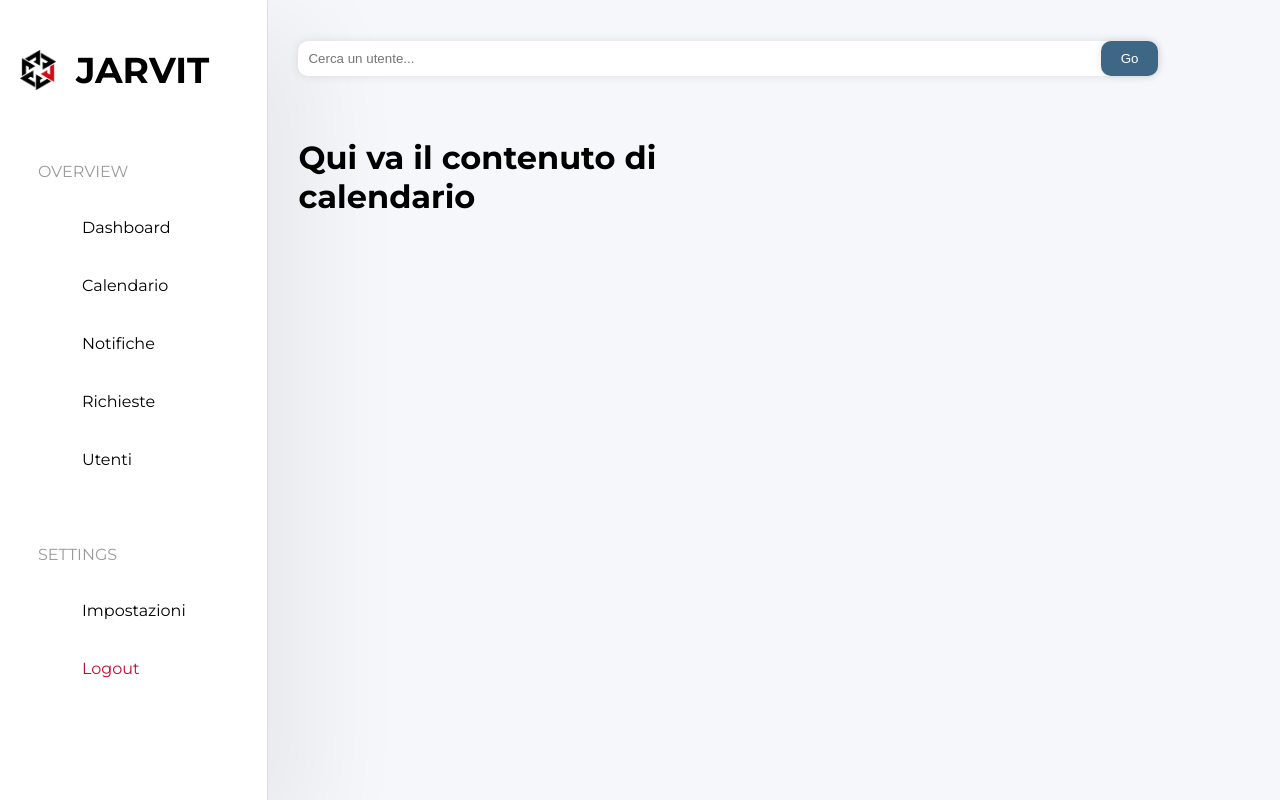
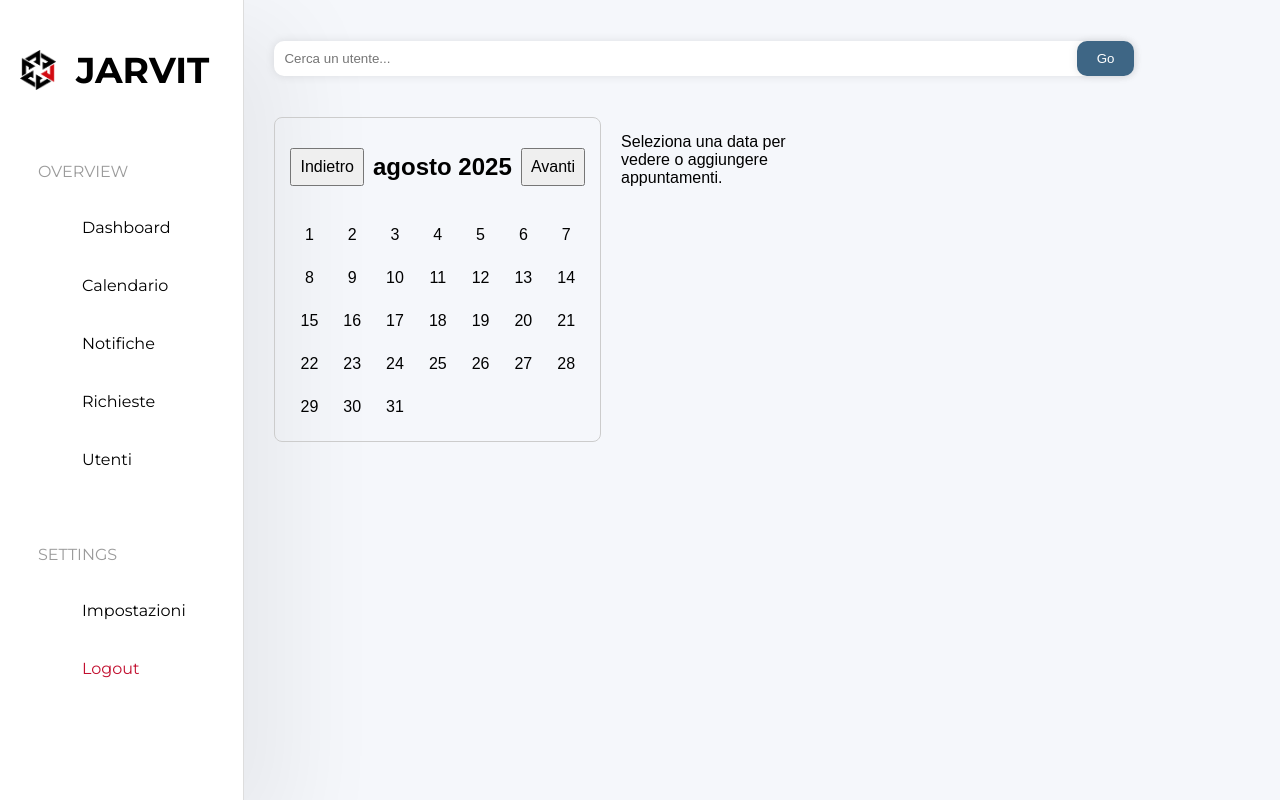
Before and after one commit to bryanuppolo-del/my-app, a SvelteKit app: page /dashboard_adr/calendar in a window 1280 px wide. Built offline with nearby package versions, Linux system fonts and the light colour scheme; some icons are missing.

Commit message:
calendarpage

```diff
--- /dev/null
+++ b/src/lib/components/calendarPage.svelte
@@ -0,0 +1,218 @@
+<script lang="ts">
+    import { onMount } from "svelte";
+
+    type Appointment = {
+        user: string;
+        text: string;
+        time: string;
+    };
+
+    type AppointmentMap = Record<string, Appointment[]>;
+
+    let appointments: AppointmentMap = {};
+    let selectedDate: string = "";
+
+    // --- Variabili per il form ---
+    let newUser = "";
+    let newText = "";
+    let newTime = "";
+
+    // --- Variabili reattive per il calendario ---
+    let currentYear = new Date().getFullYear();
+    let currentMonth = new Date().getMonth(); // 0-11
+    let daysInMonth: number[] = [];
+
+    const STORAGE_KEY = "appointments";
+
+    // --- Blocco Reattivo per aggiornare i giorni del mese ---
+    $: {
+        const date = new Date(currentYear, currentMonth + 1, 0);
+        const totalDays = date.getDate();
+        daysInMonth = Array.from({ length: totalDays }, (_, i) => i + 1);
+    }
+
+    onMount(() => {
+        loadAppointments();
+    });
+
+    function loadAppointments() {
+        const stored = localStorage.getItem(STORAGE_KEY);
+        if (stored) {
+            appointments = JSON.parse(stored);
+        }
+    }
+
+    function saveAppointments() {
+        localStorage.setItem(STORAGE_KEY, JSON.stringify(appointments));
+    }
+
+    function selectDay(day: number) {
+        // CORREZIONE: Usa currentYear e currentMonth
+        selectedDate = `${currentYear}-${String(currentMonth + 1).padStart(2, "0")}-${String(day).padStart(2, "0")}`;
+    }
+
+    function getAppointments(date: string): Appointment[] {
+        return appointments[date] ?? [];
+    }
+
+    function addAppointment() {
+        if (!selectedDate) {
+            alert("Seleziona una data prima");
+            return;
+        }
+        if (!newUser || !newText || !newTime) {
+            alert("Compila tutti i campi");
+            return;
+        }
+
+        const appt: Appointment = {
+            user: newUser,
+            text: newText,
+            time: newTime
+        };
+
+        if (!appointments[selectedDate]) {
+            appointments[selectedDate] = [];
+        }
+        appointments[selectedDate].push(appt);
+        appointments = appointments; // Forza l'aggiornamento della UI
+        saveAppointments();
+
+        newUser = "";
+        newText = "";
+        newTime = "";
+    }
+
+    function prevMonth() {
+        currentMonth--;
+        if (currentMonth < 0) {
+            currentMonth = 11;
+            currentYear--;
+        }
+        selectedDate = ''; // Deseleziona la data quando cambi mese
+    }
+
+    function nextMonth() {
+        currentMonth++;
+        if (currentMonth > 11) {
+            currentMonth = 0;
+            currentYear++;
+        }
+        selectedDate = ''; // Deseleziona la data quando cambi mese
+    }
+</script>
+
+<div class="container">
+    <div class="calendar">
+        <div class="calendar-header">
+            <button on:click={prevMonth}>Indietro</button>
+            <h2>{new Date(currentYear, currentMonth).toLocaleString("it-IT", {month: "long"})} {currentYear}</h2>
+            <button on:click={nextMonth}>Avanti</button>
+        </div>
+
+        <div class="days">
+            {#each daysInMonth as day}
+                <!-- svelte-ignore a11y_click_events_have_key_events -->
+                <!-- svelte-ignore a11y_no_static_element_interactions -->
+                <div
+                    class="day"
+                    class:active={selectedDate === `${currentYear}-${String(currentMonth + 1).padStart(2, '0')}-${String(day).padStart(2, '0')}`}
+                    on:click={() => selectDay(day)}
+                >
+                    {day}
+                </div>
+            {/each}
+        </div>
+    </div>
+
+    <div class="events">
+        {#if selectedDate}
+            <h3>Appuntamenti del {selectedDate}</h3>
+
+            <div class="appointment-list">
+                {#if getAppointments(selectedDate).length > 0}
+                    {#each getAppointments(selectedDate) as ev}
+                        <div class="event">
+                            <strong>{ev.time} - {ev.user}</strong><br>
+                            <span>{ev.text}</span>
+                        </div>
+                    {/each}
+                {:else}
+                    <p>Nessun appuntamento per questa data.</p>
+                {/if}
+            </div>
+
+            <div class="form">
+                <h4>Aggiungi nuovo appuntamento</h4>
+                <input type="time" bind:value={newTime} required>
+                <input type="text" placeholder="Utente" bind:value={newUser} required>
+                <textarea bind:value={newText} placeholder="Descrizione" required></textarea>
+                <button on:click={addAppointment}>Salva</button>
+            </div>
+        {:else}
+            <p>Seleziona una data per vedere o aggiungere appuntamenti.</p>
+        {/if}
+    </div>
+</div>
+
+<style>
+    .container {
+        display: flex;
+        gap: 20px;
+        font-family: sans-serif;
+    }
+    .calendar {
+        border: 1px solid #ccc;
+        border-radius: 8px;
+        padding: 15px;
+        width: 350px;
+    }
+    .calendar-header {
+        display: flex;
+        justify-content: space-between;
+        align-items: center;
+    }
+    .days {
+        display: grid;
+        grid-template-columns: repeat(7, 1fr);
+        gap: 5px;
+        margin-top: 15px;
+    }
+    .day {
+        padding: 10px;
+        text-align: center;
+        cursor: pointer;
+        border-radius: 50%;
+    }
+    .day:hover {
+        background-color: #f0f0f0;
+    }
+    .day.active {
+        background-color: #007bff;
+        color: white;
+    }
+    .events {
+        flex-grow: 1;
+    }
+    .event {
+        border: 1px solid #eee;
+        padding: 10px;
+        margin-bottom: 5px;
+        border-radius: 4px;
+    }
+    .appointment-list{
+        margin-bottom: 20px;
+    }
+    .form {
+        display: flex;
+        flex-direction: column;
+        gap: 10px;
+        margin-top: 15px;
+        padding-top: 15px;
+        border-top: 1px solid #ccc;
+    }
+    input, textarea, button {
+        padding: 8px;
+        font-size: 1em;
+    }
+</style>
--- a/src/routes/dashboard_adr/calendar/+page.svelte
+++ b/src/routes/dashboard_adr/calendar/+page.svelte
@@ -1,5 +1,11 @@
+<script>
+    import CalendarPage from "$lib/components/calendarPage.svelte";
+</script>
+
 <div class="app">
-    <h1>Qui va il contenuto di calendario</h1>
+    <div class="main">
+        <CalendarPage></CalendarPage>
+    </div>
 </div>
 
 <style>
```
